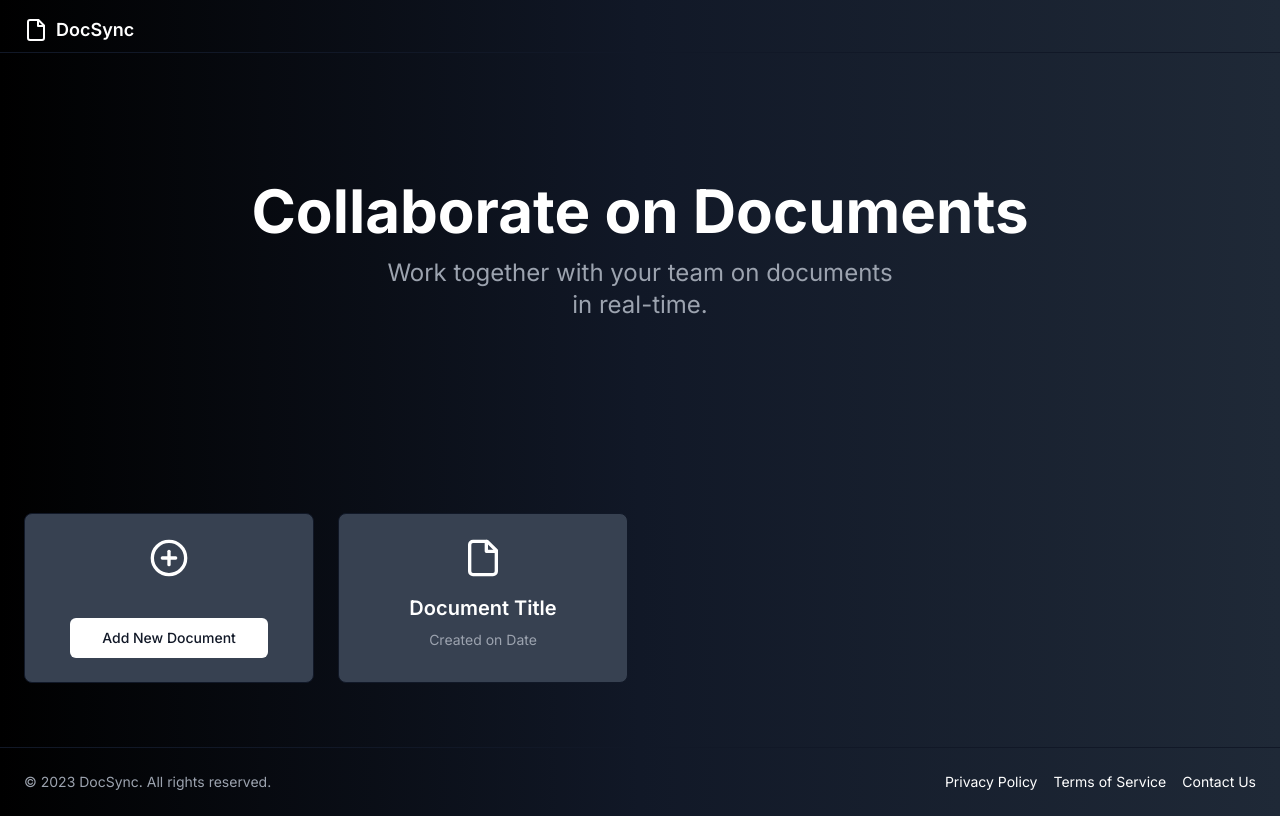
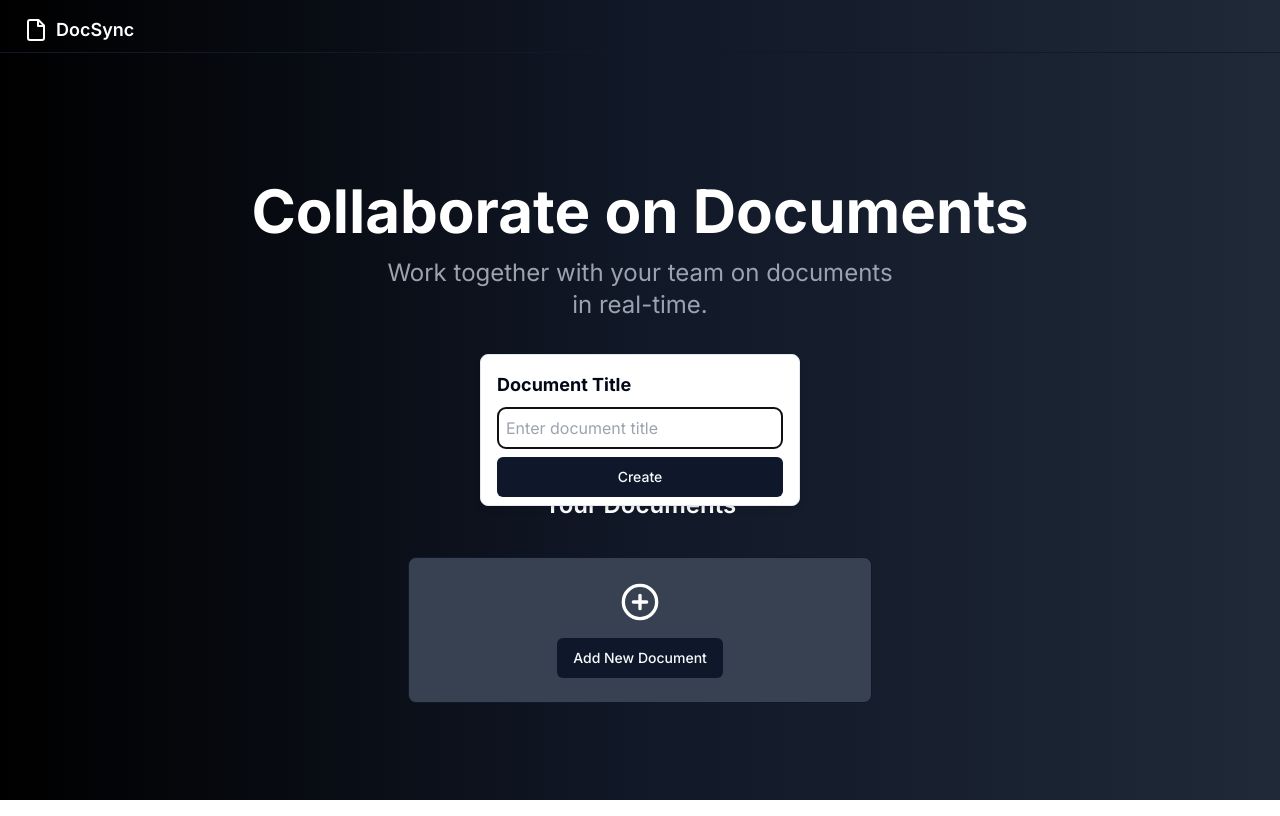
Before and after one commit to rrronit/docsync, a Next.js app in the folder client/: page / in a window 1280 px wide. Both pictures are taken after a click on the button "Add New Document". Built offline with nearby package versions, Linux system fonts and the light colour scheme.

Commit message:
add home screen

```diff
--- a/client/package.json
+++ b/client/package.json
@@ -10,6 +10,7 @@
   },
   "dependencies": {
     "@prisma/client": "^5.5.2",
+    "@radix-ui/react-popover": "^1.0.7",
     "@radix-ui/react-slot": "^1.0.2",
     "@upstash/redis": "^1.25.1",
     "class-variance-authority": "^0.7.0",
--- a/client/src/app/docs/page.tsx
+++ /dev/null
@@ -1,56 +0,0 @@
-"use client";
-import { useState } from "react";
-
-interface document {
-  id: string;
-  title: string;
-}
-
-const Page = () => {
-  const docs: document[] | null = JSON.parse(
-    localStorage.getItem("docs") as string
-  );
-
-  const [title, setTitle] = useState("");
-  const [documents, setDocuments] = useState(docs);
-  const handleClick = () => {
-    fetch("/api/document", {
-      method: "post",
-      body: JSON.stringify({ title }),
-    }).then(async (res) => {
-      const data = await res.json();
-      const { id, title } = data;
-      const newDoc = {
-        id,
-        title,
-      };
-      if (docs) {
-        docs.push(newDoc);
-        localStorage.setItem("docs", JSON.stringify(docs));
-      } else {
-        localStorage.setItem("docs", JSON.stringify([newDoc]));
-      }
-    });
-  };
-  return (
-    <div>
-      <input
-        style={{ color: "red" }}
-        type="text"
-        value={title}
-        onChange={(e) => setTitle(e.target.value)}
-      />
-      <button onClick={handleClick}>ADD DOCUMENT</button>
-      {documents &&
-        documents.map((docs) => {
-          return <>
-          <div className="m-3">
-          <a href={`docs/${docs.id}`}>{docs.title}</a>
-          </div>
-          </>;
-        })}
-    </div>
-  );
-};
-
-export default Page;
--- a/client/src/app/page.tsx
+++ b/client/src/app/page.tsx
@@ -1,11 +1,48 @@
+"use client"
+import { Button } from "@/components/ui/button"
+import { useState } from "react";
+import { PopoverTrigger, PopoverContent, Popover } from "@/components/ui/popover"
+import { useRouter } from "next/navigation";
+import Link from "next/link";
 
-import { Button } from "@/components/ui/button"
-import Link from "next/link"
 
+
+interface document {
+  id: string;
+  title: string;
+  createdAt:string
+}
 export default function Component() {
+  const router=useRouter()
+  const docs: document[] = JSON.parse(
+    localStorage.getItem("docs") as string
+  ) || [];
+
+  const [title, setTitle] = useState("");
+  const [documents, setDocuments] = useState(docs);
+  const handleClick = (e:HTMLFormElement) => {
+    e.preventDefault()
+    fetch("/api/document", {
+      method: "post",
+      body: JSON.stringify({ title }),
+    }).then(async (res) => {
+      const data = await res.json();
+      const { id, title } = data;
+      const newDoc = {
+        id,
+        title,
+        createdAt:new Date().toLocaleString()
+      };
+
+      const updatedList=[...documents,newDoc]
+      setDocuments(updatedList)
+      localStorage.setItem("docs",JSON.stringify(updatedList))
+      router.push("/"+id)
+
+    });
+  };
   return (
     <main
-      key="1"
       className="flex flex-col min-h-screen bg-gradient-to-r from-black via-gray-900 to-gray-800 text-white"
     >
       <header className="pt-4 px-4 py-2 lg:px-6 flex items-center justify-between border-b border-gray-900">
@@ -29,13 +66,14 @@ export default function Component() {
         </div>
       </header>
       <section className="flex flex-col items-center justify-center py-16 lg:py-32 dark:bg-gray-900">
-        <h1 className="text-4xl lg:text-6xl font-bold text-white dark:text-gray-50">Collaborate on Documents</h1>
+        <h1 className="text-4xl lg:text-6xl text-center font-bold text-white dark:text-gray-50">Collaborate on Documents</h1>
         <p className="mt-4 text-lg lg:text-2xl text-gray-400 max-w-lg text-center dark:text-gray-200">
           Work together with your team on documents in real-time.
         </p>
       </section>
-      <section className="container px-4 lg:px-6 py-16 grid gap-6 sm:grid-cols-2 md:grid-cols-3 lg:grid-cols-4">
-        <div className="flex flex-col items-center p-6 rounded-lg border border-gray-900 bg-gray-700">
+      <section className="container px-4 lg:px-6 py-10 grid md:w-2/5 gap-5">
+      <h2 className="text-2xl font-semibold text-center text-white mb-4">Your Documents</h2>
+        <div className="flex flex-col items-center p-6 rounded-lg border border-gray-900 bg-gray-700 hover:bg-gray-600 transition-all ease-in-out transform ">
           <svg
             className=" h-10 w-10 mb-4 text-white"
             fill="none"
@@ -52,11 +90,32 @@ export default function Component() {
             <path d="M8 12h8" />
             <path d="M12 8v8" />
           </svg>
-          <Button className="mt-6 px-8 py-3 bg-white hover:bg-gray-100 text-gray-900 font-medium">
-            Add New Document
+          <Popover>
+      <PopoverTrigger asChild>
+        <Button variant="default" className="hover:scale-105">Add New Document</Button>
+      </PopoverTrigger>
+      <PopoverContent className="w-80 h-[9.5rem] bg-white -translate-y-32 dark:bg-gray-800 rounded-lg">
+      <form>
+        <h4 className="text-lg font-bold mb-2">Document Title</h4>
+        <input
+          aria-label="Document title input box"
+          className="w-full mb-2 p-2 border border-gray-300 rounded-lg focus:border-blue-500 dark:bg-gray-700 dark:border-gray-600 dark:text-white"
+          placeholder="Enter document title"
+          type="text"
+          value={title}
+          onChange={(e)=>setTitle(e.target.value)}
+        />
+        <Button onClick={(e)=>handleClick(e)} className="w-full" variant="default">
+          Create
         </Button>
+        </form>
+      </PopoverContent>
+    </Popover>
         </div>
-        <div className="flex flex-col items-center p-6 rounded-lg border border-gray-900 bg-gray-700">
+        {documents?.map(document=>{
+          return(
+            <Link href={document.id}>
+            <div className="flex flex-col items-center p-6 rounded-lg border border-gray-900 bg-gray-700 hover:bg-gray-600 transition-all ease-in-out transform hover:scale-105">
             <svg
               className=" h-10 w-10 mb-4 text-white"
               fill="none"
@@ -72,24 +131,15 @@ export default function Component() {
               <path d="M14.5 2H6a2 2 0 0 0-2 2v16a2 2 0 0 0 2 2h12a2 2 0 0 0 2-2V7.5L14.5 2z" />
               <polyline points="14 2 14 8 20 8" />
             </svg>
-          <h3 className="text-xl font-semibold mb-2">Document Title</h3>
-          <p className="text-sm text-gray-400">Created on Date</p>
+            <h3 className="text-xl font-semibold mb-2">{document.title}</h3>
+            <p className="text-sm text-gray-400">Created on {document.createdAt}</p>
           </div>
+          </Link>
+          )
+        })}
+
       </section>
-      <footer className="px-4 py-6 lg:px-6 flex items-center justify-between border-t border-gray-900">
-        <p className="text-sm text-gray-400">© 2023 DocSync. All rights reserved.</p>
-        <nav className="flex items-center space-x-4">
-          <Link className="text-sm hover:underline" href="#">
-            Privacy Policy
-          </Link>
-          <Link className="text-sm hover:underline" href="#">
-            Terms of Service
-          </Link>
-          <Link className="text-sm hover:underline" href="#">
-            Contact Us
-          </Link>
-        </nav>
-      </footer>
+
     </main>
   )
 }
--- /dev/null
+++ b/client/src/components/ui/popover.tsx
@@ -0,0 +1,31 @@
+"use client"
+
+import * as React from "react"
+import * as PopoverPrimitive from "@radix-ui/react-popover"
+
+import { cn } from "@/lib/utils"
+
+const Popover = PopoverPrimitive.Root
+
+const PopoverTrigger = PopoverPrimitive.Trigger
+
+const PopoverContent = React.forwardRef<
+  React.ElementRef<typeof PopoverPrimitive.Content>,
+  React.ComponentPropsWithoutRef<typeof PopoverPrimitive.Content>
+>(({ className, align = "center", sideOffset = 4, ...props }, ref) => (
+  <PopoverPrimitive.Portal>
+    <PopoverPrimitive.Content
+      ref={ref}
+      align={align}
+      sideOffset={sideOffset}
+      className={cn(
+        "z-50 w-72 rounded-md border bg-popover p-4 text-popover-foreground shadow-md outline-none data-[state=open]:animate-in data-[state=closed]:animate-out data-[state=closed]:fade-out-0 data-[state=open]:fade-in-0 data-[state=closed]:zoom-out-95 data-[state=open]:zoom-in-95 data-[side=bottom]:slide-in-from-top-2 data-[side=left]:slide-in-from-right-2 data-[side=right]:slide-in-from-left-2 data-[side=top]:slide-in-from-bottom-2",
+        className
+      )}
+      {...props}
+    />
+  </PopoverPrimitive.Portal>
+))
+PopoverContent.displayName = PopoverPrimitive.Content.displayName
+
+export { Popover, PopoverTrigger, PopoverContent }
```
Also changed, not shown: client/src/app/[docsID]/page.tsx (renamed from client/src/app/docs/[docsID]/page.tsx), 1 other file (tests, documents, lock files or other folders). Lines whose indentation alone changed are shown as unchanged.
